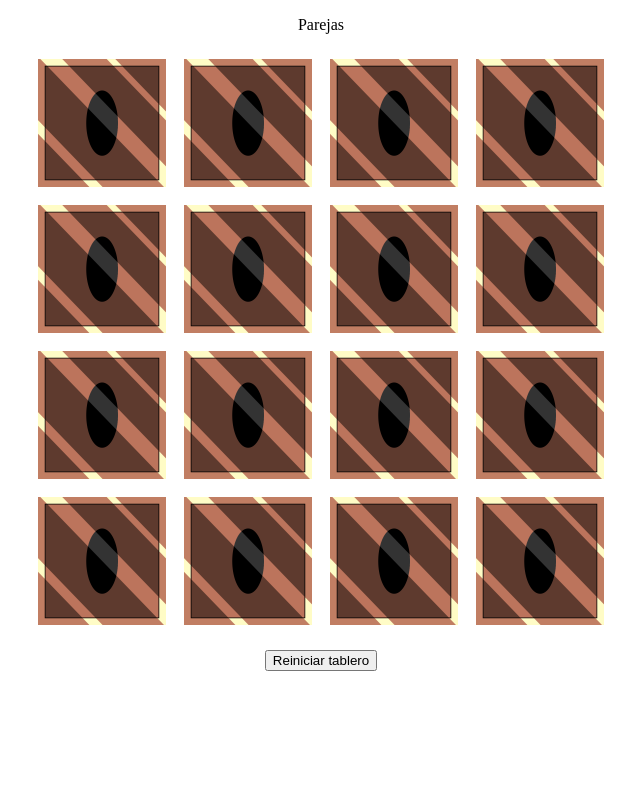
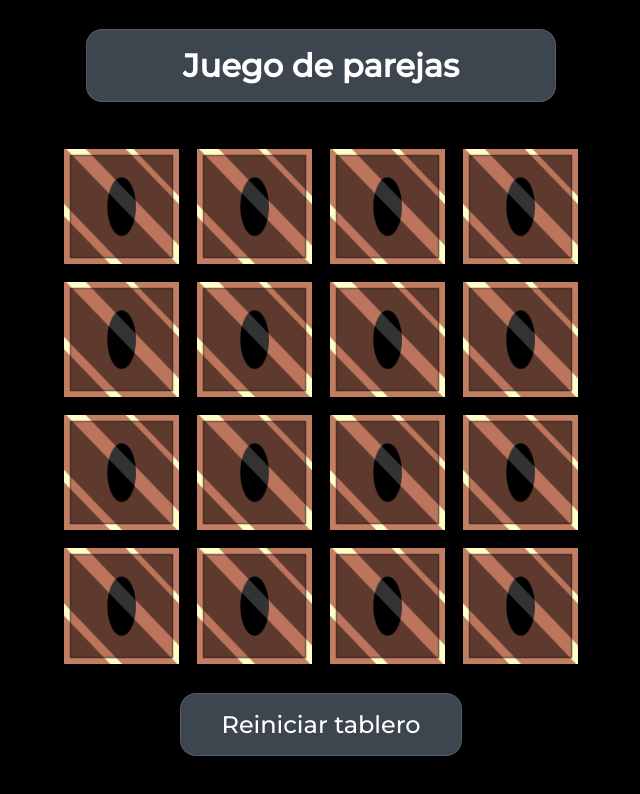
Before and after one commit to MiguelGutierrez17/Pairs-game, a plain HTML site: page index.html in a window 1280 px wide. Both pictures are taken after a click on the button "Reiniciar tablero". Shown: the whole page, without its empty margins (319-959 px from the left). Drawn offline with Linux system fonts and the light colour scheme.

Commit message:
Juego terminado.

```diff
--- a/css/style.css
+++ b/css/style.css
@@ -1,15 +1,40 @@
-p {
+@import url('https://fonts.googleapis.com/css2?family=Montserrat:wght@500&display=swap');
+body {
+    background-color: #000;
+    font-family: 'Montserrat', sans-serif;
+}
+
+div {
+    display: flex;
+    justify-content: center;
+}
+
+h1 {
+    color: #fff;
     text-align: center;
+    padding: 2vh 12vh 2vh 12vh;
+    backdrop-filter: blur(0px) saturate(0%);
+    -webkit-backdrop-filter: blur(0px) saturate(0%);
+    background-color: rgba(61, 70, 78, 1);
+    border-radius: 2vh;
+    border: 1px solid rgba(255, 255, 255, 0.125);
+}
+
+h2 {
+    text-align: center;
+    color: white;
 }
 
 img {
-    width: 10vw;
+    width: 9vw;
     height: auto;
+    padding: 1vh;
 }
 
 table {
     display: flex;
     justify-content: center;
+    margin: 2vh;
 }
 
 tr {
@@ -18,7 +43,6 @@ tr {
 
 td {
     display: flex;
-    margin: 1vh;
 }
 
 .back {
@@ -29,14 +53,19 @@ td {
 .back-selected {
     position: absolute;
     z-index: 3;
-    display: none;
+    visibility: hidden;
 }
 
-.buen-intento {
-    pointer-events: none;
+button {
+    height: auto;
+    width: auto;
+    font-family: 'Montserrat', sans-serif;
+    font-size: 1.5rem;
+    padding: 2vh 5vh 2vh 5vh;
+    backdrop-filter: blur(0px) saturate(0%);
+    -webkit-backdrop-filter: blur(0px) saturate(0%);
+    background-color: rgba(61, 70, 78, 1);
+    border-radius: 2vh;
+    border: 1px solid rgba(255, 255, 255, 0.125);
+    color: #fff;
 }
-
-div {
-    display: flex;
-    justify-content: center;
-}
--- a/index.html
+++ b/index.html
@@ -10,13 +10,14 @@
 </head>
 
 <body>
-    <p>Parejas</p>
+    <div>
+        <h1>Juego de parejas</h1>
+    </div>
     <table>
         <tbody>
         </tbody>
     </table>
-    <p id="intentos"></p>
-    <p id="finalizado"></p>
+    <h2 id="finalizado"></h2>
     <div><button id="resetBtn">Reiniciar tablero</button></div>
     <script src="./js/app.js"></script>
 </body>
--- a/js/app.js
+++ b/js/app.js
@@ -1,6 +1,5 @@
 const tablero = document.querySelector('tbody');
 const imagen = document.querySelector('#back');
-const aviso_int = document.querySelector('#intentos');
 const aviso_final = document.querySelector('#finalizado');
 const reset_btn = document.querySelector('#resetBtn');
 let parejas = [1, 1, 2, 2, 3, 3, 4, 4, 5, 5, 6, 6, 7, 7, 8, 8];
@@ -38,7 +37,7 @@ function crearTablero() {
     for (let i = 0; i < board.length; i++) {
         let row = document.createElement('tr');
         for (let j = 0; j < board[i].length; j++) {
-            row.innerHTML += `<td> <img class="piece" src="./img/${board[i][j]}.png"'><img class="back" src="./img/back.png"' id="${board[i][j]}" data-id='${board[i][j]}'> </td>`;
+            row.innerHTML += `<td> <img class="piece" src="./img/${board[i][j]}.png"'><img class="back" src="./img/back.png"' data-id='${board[i][j]}'> </td>`;
             tablero.appendChild(row).addEventListener('click', tocarImagen);
         }
     }
@@ -57,6 +56,7 @@ id_intentos.length = 2;
 function tocarImagen(e) {
     if (intentos === 0) {
         let id = e.target.getAttribute('data-id');
+        if (id !== null) {
             e1 = e;
             id_1 = id;
             id_intentos[0] = id_1;
@@ -65,8 +65,10 @@ function tocarImagen(e) {
                 e.target.classList.remove('back');
                 e.target.classList.add('back-selected');
             }
+        }
     } else if (intentos === 1) {
         let id = e.target.getAttribute('data-id');
+        if (id !== null) {
             e2 = e;
             id_2 = id;
             id_intentos[1] = id_2;
@@ -78,16 +80,15 @@ function tocarImagen(e) {
             if (id_intentos[0] !== id_intentos[1]) {
                 setTimeout(() => {
                     intentos_totales++;
-                aviso_int.innerHTML = `Número de intentos: ${intentos_totales}`;
                     taparIncorrecto(e1, e2);
                     resetIntentos();
                 }, 1000);
             } else if (id_intentos[0] === id_intentos[1]) {
                 intentos_totales++;
-            aviso_int.innerHTML = `Número de intentos: ${intentos_totales}`;
                 buenosIntentos();
                 mantenerCorrectos(e1, e2);
                 resetIntentos();
+            }
         }
     }
 }
@@ -101,15 +102,15 @@ function taparIncorrecto(x1, x2) {
 }
 
 function mantenerCorrectos(y1, y2) {
-    y1.target.classList.add('buen-intento');
-    y2.target.classList.add('buen-intento');
+    y1.target.parentElement.style.cursor = 'not-allowed';
+    y2.target.parentElement.style.cursor = 'not-allowed';
     resetIntentos();
 }
 
 function buenosIntentos() {
     final++;
     if (final === 8) {
-        aviso_int.innerHTML = `Juego finalizado con ${intentos_totales} intentos.`;
+        aviso_final.innerHTML = `Juego finalizado con ${intentos_totales} intentos.`;
     }
 }
 
@@ -131,6 +132,6 @@ function reiniciarTablero() {
     final = 0;
     id_intentos = [];
     id_intentos.length = 2;
-    aviso_int.innerHTML = '';
+    aviso_final.innerHTML = '';
     iniciarJuegueo();
 }
```
Lines whose indentation alone changed are shown as unchanged.
